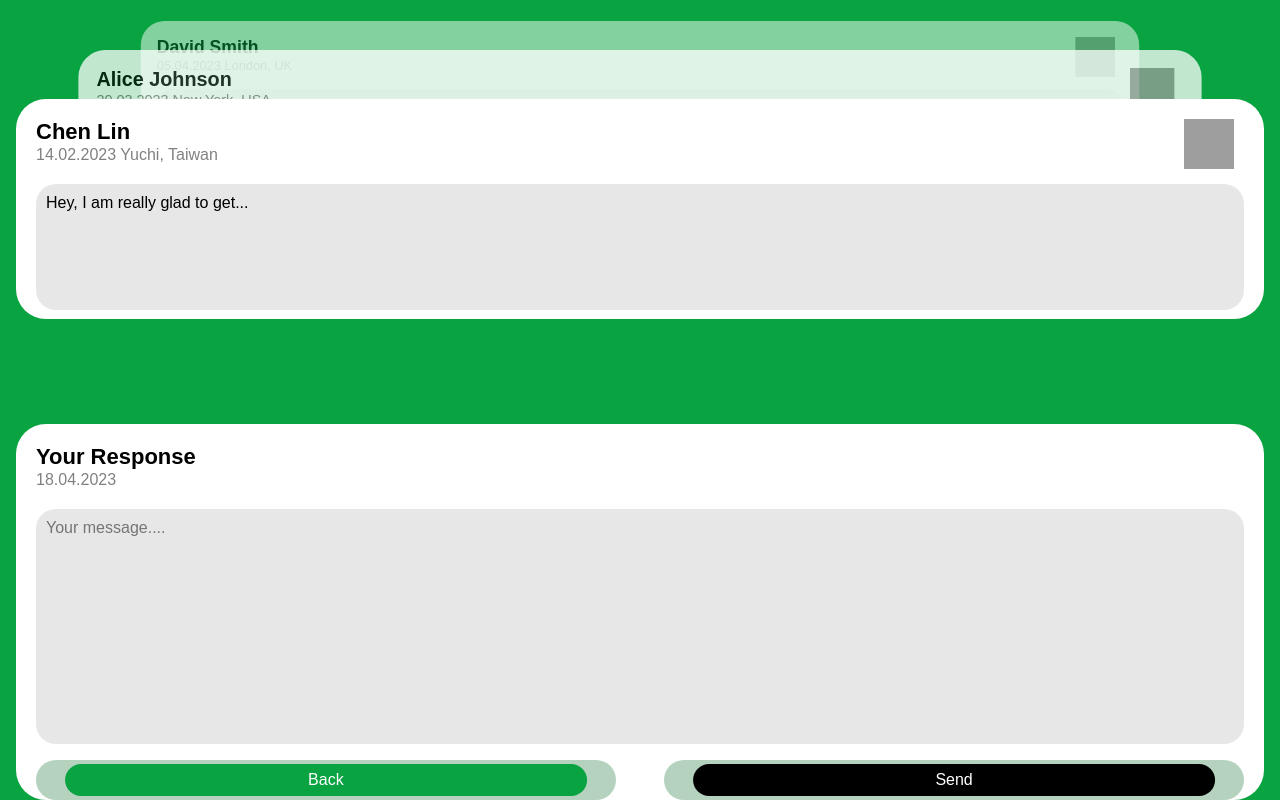
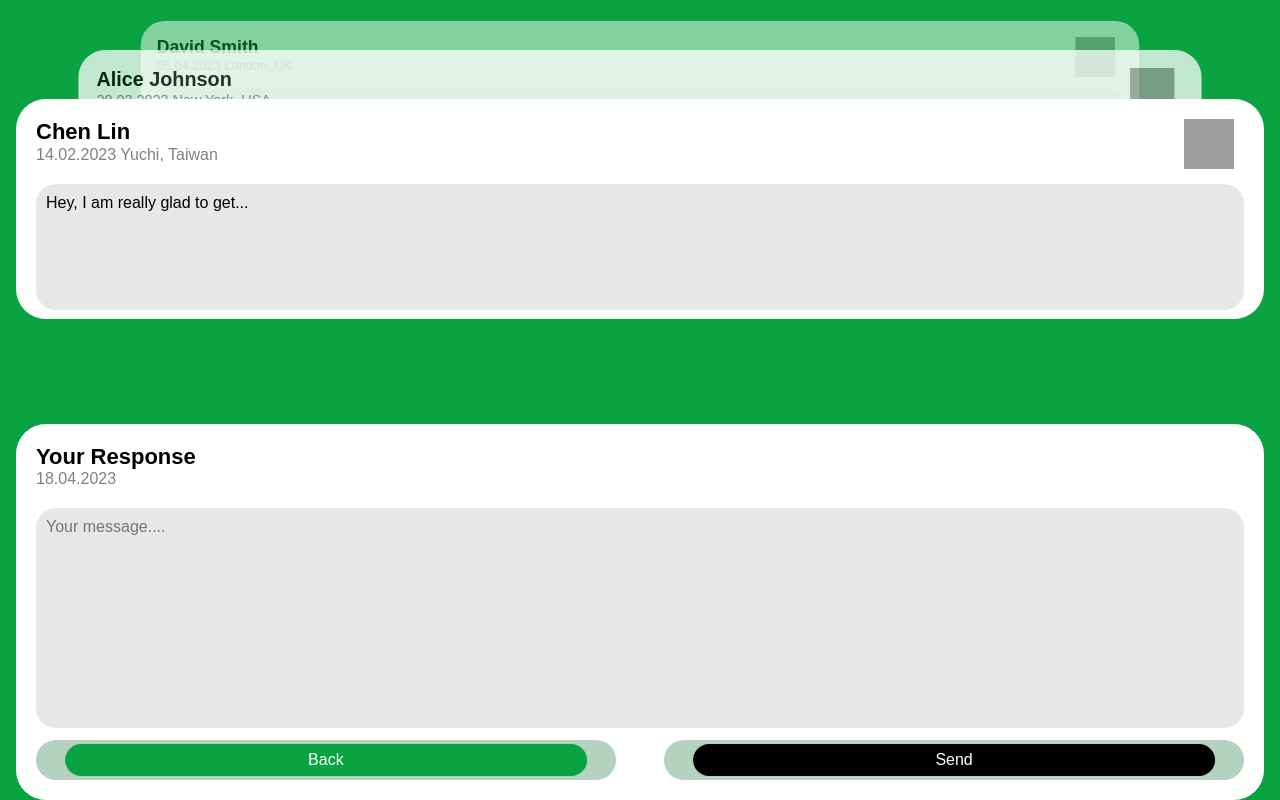
Before and after one commit to LukaKoridze13/Msg-App-Sprint, a plain HTML site: page index.html in a window 1280 px wide. Shown: the part 400-1200 px from the top of the page. Drawn offline with Linux system fonts and the light colour scheme; grey boxes are pictures that could not be loaded.

Commit message:
Update style.css

```diff
--- a/style.css
+++ b/style.css
@@ -320,6 +320,10 @@ textarea {
   border-radius: 30px;
   padding: 20px;
   transition: all 0.3s;
+
+  display: flex;
+  flex-direction: column;
+  justify-content: space-between;
 }
 #reply h1 {
   font-size: 22px;
@@ -331,7 +335,7 @@ textarea {
 }
 
 #reply textarea {
-  height: 70%;
+  flex-grow: 1;
   width: 100%;
   background-color: rgb(231, 231, 231);
   margin-top: 20px;
```
